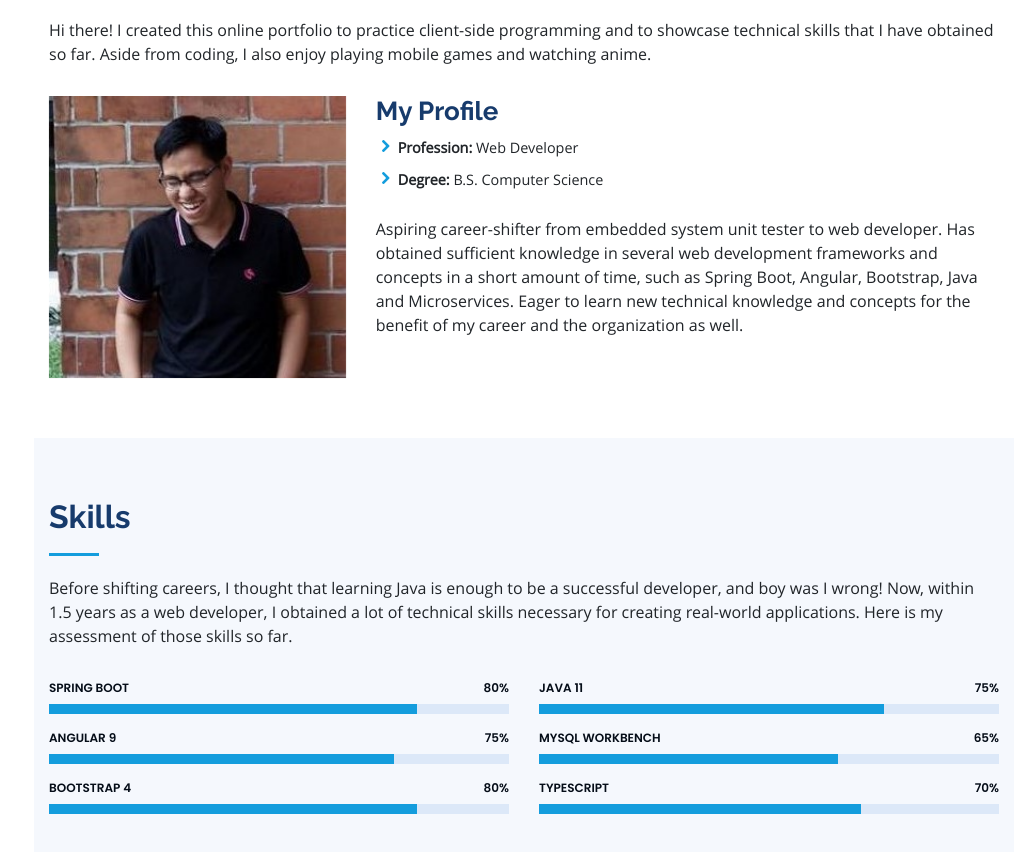
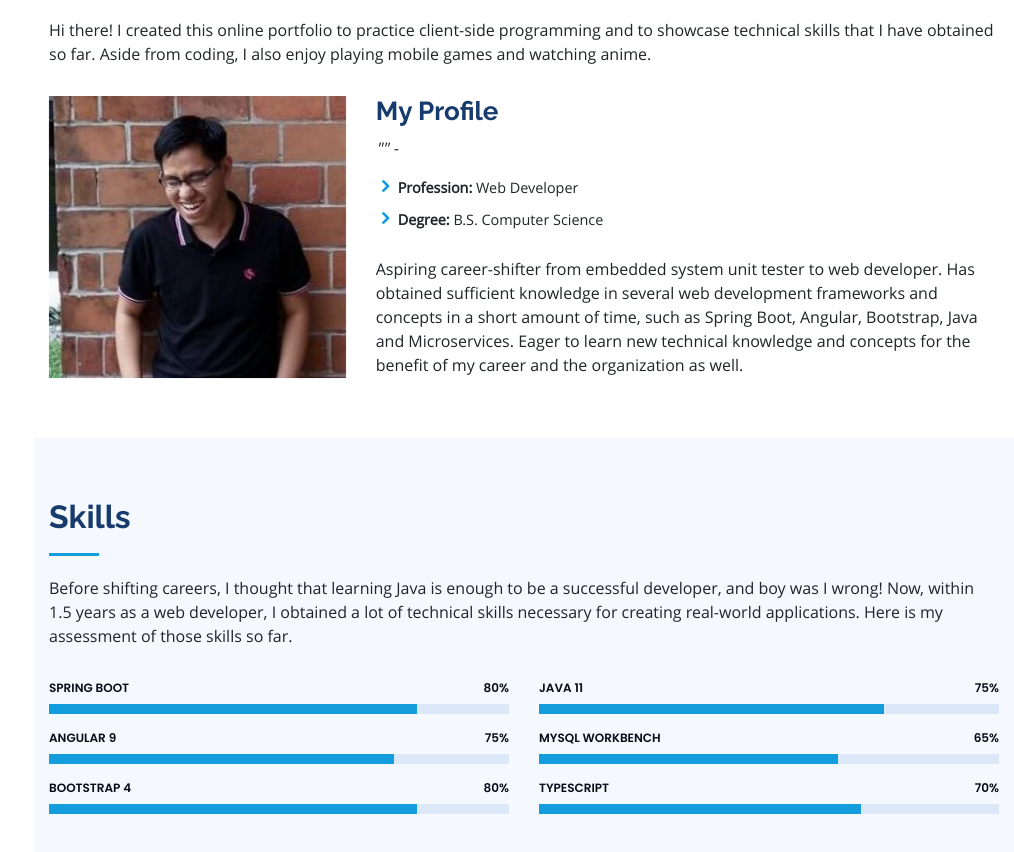
Before and after one commit to gsabales/portfolio, an Angular app: page / in a window 1280 px wide. Shown: the part 920-1772 px from the top of the page, without its empty margins (266-1280 px from the left). Built offline with nearby package versions, Linux system fonts and the light colour scheme; no server answers.

Commit message:
Update quotes api

```diff
--- a/src/app/app.component.html
+++ b/src/app/app.component.html
@@ -61,7 +61,7 @@
               </div>
               <div class="col-lg-8 pt-4 pt-lg-0 content" data-aos="fade-in-out-right">
                 <h3>My Profile</h3>
-                <!-- <p class="font-italic" data-aos="fade-in-left-slow">"{{quote}}" - {{author}}</p> -->
+                 <p class="font-italic" data-aos="fade-in-left-slow">"{{quote}}" - {{author}}</p>
                 <div class="row">
                   <div class="col-lg-6">
                     <ul>
--- a/src/app/app.component.ts
+++ b/src/app/app.component.ts
@@ -106,16 +106,16 @@ export class AppComponent implements OnInit, AfterViewInit{
       loop: true
     });
 
-    // this.getGeneratedQuote();
+    this.getGeneratedQuote();
   }
 
-  // getGeneratedQuote(): void {
-  //   this.generalService.getRandomQuote().subscribe(quote => {
-  //       this.quote = quote.quote;
-  //       this.author = (quote.author !== null) ? quote.author : 'Anonymous';
-  //     }
-  //   );
-  // }
+  getGeneratedQuote(): void {
+    this.generalService.getRandomQuote().subscribe(quote => {
+      this.quote = quote.quote;
+      this.author = (quote.author !== null) ? quote.author : 'Anonymous';
+      }
+    );
+  }
 
   getOffsetTop(): void {
     this.homeOffset = this.homeSectionRef.nativeElement.offsetTop;
--- a/src/app/services/general.service.ts
+++ b/src/app/services/general.service.ts
@@ -13,10 +13,10 @@ export class GeneralService {
 
   constructor(private http: HttpClient) { }
 
-  // getRandomQuote(): Observable<Quote> {
-  //   return this.http.get<Quote>(QUOTES_API);
-  // }
-  //
+  getRandomQuote(): Observable<Quote> {
+    return this.http.get<Quote>(QUOTES_API);
+  }
+
   // sendEmail(email: Email): Observable<Email> {
   //   return this.http.post<Email>(environment.email_url, email);
   // }
--- a/src/app/utils/constants.ts
+++ b/src/app/utils/constants.ts
@@ -6,4 +6,4 @@ export const SERVICES = 'services';
 export const CONTACT = 'contact';
 
 export const TOGGLED = 'toggled';
-export const QUOTES_API = 'https://freequote.herokuapp.com/';
+export const QUOTES_API = 'https://quotes-api-self.vercel.app/quote';
```
